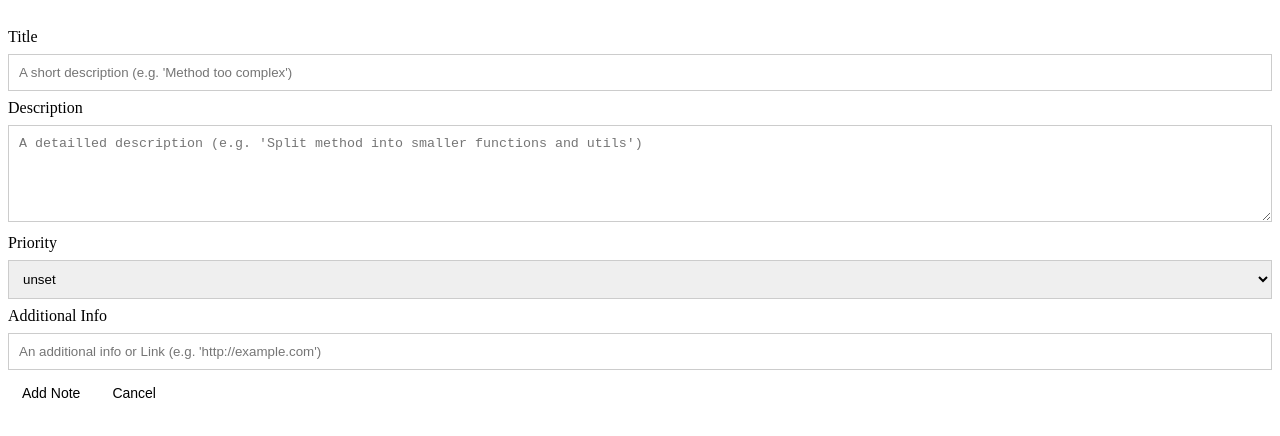
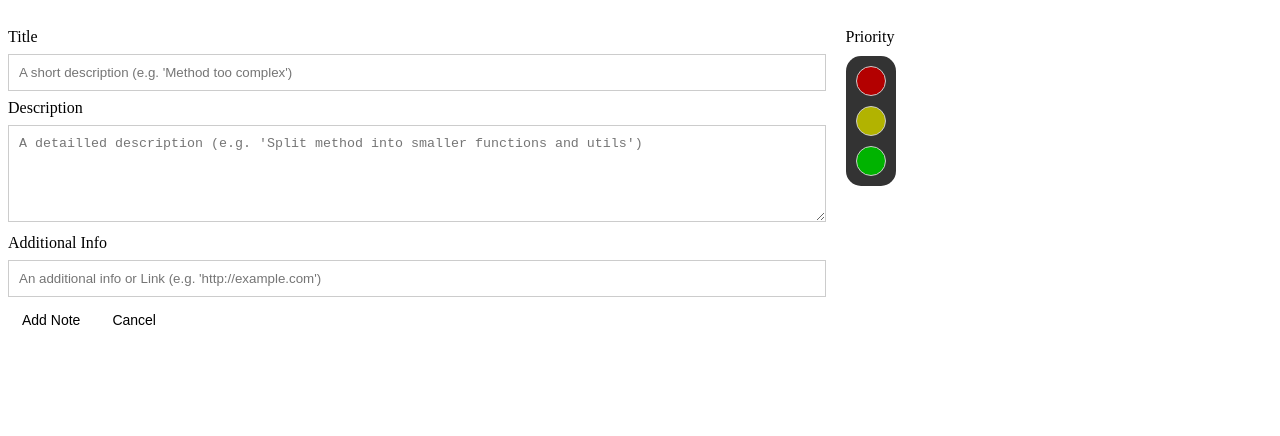
Before and after one commit to d-koppenhagen/vscode-code-review, a website: page src/webview.html in a window 1280 px wide. Drawn offline with Linux system fonts and the light colour scheme.

Commit message:
feat: priority selection as traffic light
closes #8

```diff
--- a/src/webview.html
+++ b/src/webview.html
@@ -110,11 +110,23 @@
         background-color: #00ff00;
         box-shadow: 0 0 3em #33ff33;
       }
+
+      /* form arrangement */
+      .form-container {
+        display: flex;
+      }
+
+      .col-right {
+        padding-left: 20px;
+        justify-self: center;
+      }
     </style>
   </head>
 
   <body>
     <form class="note-form">
+      <div class="form-container">
+        <div class="col-left">
           <label for="title">Title</label>
           <input id="title" name="title" type="text" placeholder="A short description (e.g. 'Method too complex')" />
 
@@ -126,14 +138,6 @@
             rows="5"
           ></textarea>
 
-      <label for="priority">Priority</label>
-      <select id="priority" name="priority">
-        <option value="0" selected>unset</option>
-        <option value="1">low</option>
-        <option value="2">medium</option>
-        <option value="3">high</option>
-      </select>
-
           <label for="additional">Additional Info</label>
           <input
             id="additional"
@@ -141,13 +145,17 @@
             type="text"
             placeholder="An additional info or Link (e.g. 'http://example.com')"
           />
+        </div>
+        <div class="col-right">
+          <label for="priority">Priority</label>
 
-      <!-- <div id="traffic-light">
+          <div id="traffic-light">
             <input type="radio" class="traffic-light-color" name="traffic-light-color" id="color1" value="1" />
             <input type="radio" class="traffic-light-color" name="traffic-light-color" id="color2" value="2" />
             <input type="radio" class="traffic-light-color" name="traffic-light-color" id="color3" value="3" />
-      </div> -->
-
+          </div>
+        </div>
+      </div>
       <button class="action-btn primary" tabindex="0" role="button" onclick="addNote()">
         Add Note
       </button>
@@ -164,7 +172,8 @@
 
       const title = document.getElementById('title').value;
       const description = document.getElementById('description').value;
-      const priority = document.getElementById('priority').value;
+      const trafficLightEl = document.querySelector('input[name=traffic-light-color]:checked');
+      const priority = trafficLightEl ? document.querySelector('input[name=traffic-light-color]:checked').value : 0;
       const additional = document.getElementById('additional').value;
 
       const formData = {
```
Also changed, not shown: 1 other file. Lines whose indentation alone changed are shown as unchanged.
